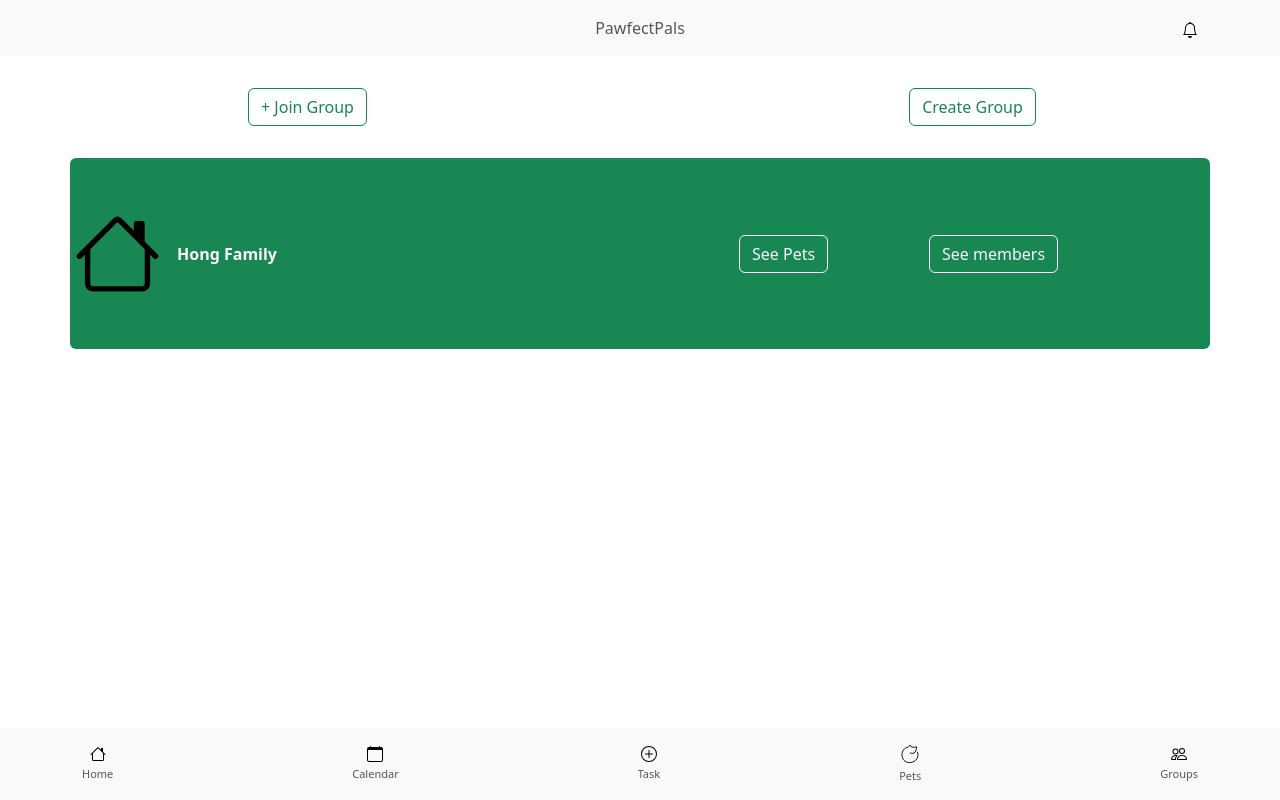
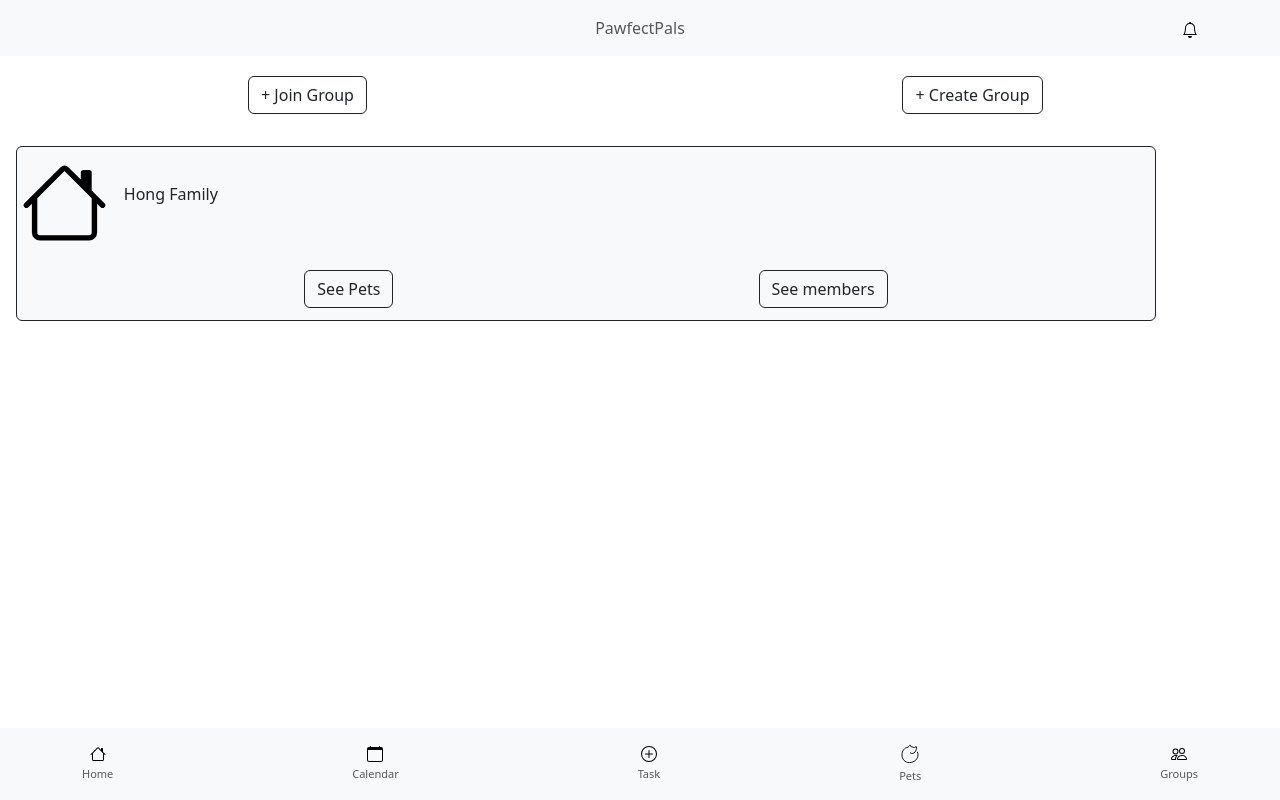
Before and after one commit to brandonhjh/PawfectPals, a Vue app in the folder pawfectpal-frontend/: page /groups in a window 1280 px wide. Built offline with nearby package versions, Linux system fonts and the light colour scheme.

Commit message:
Update Groups-view.vue
group view no colour

```diff
--- a/pawfectpal-frontend/src/views/Groups-view.vue
+++ b/pawfectpal-frontend/src/views/Groups-view.vue
@@ -1,9 +1,9 @@
 <template lang="html">
-    <div class="container my-3 ">
+    <div class="container-sm my-1">
             <div class="row">
               <div class="col-5 p-2 ">
                 <div class="p-1 rounded text-center">
-                  <button type="button" class="btn btn-outline-success my-1 "> + Join Group </button>
+                  <button type="button" class="btn btn-outline-dark my-1 "> + Join Group </button>
 
                 </div>
               </div>
@@ -11,36 +11,32 @@
               </div>
               <div class="col-5 p-2">
                 <div class="p-1 rounded text-center">
-                  <a type="button" class="btn btn-outline-success my-1" href="#" @click="goToCreateGroup">Create Group</a>
+                  <a type="button" class="btn btn-outline-dark my-1" href="#" @click="goToCreateGroup">+ Create Group</a>
                 </div>
               </div>
             </div>
     </div>
 
+    <div class="container-sm mx-3 my-3 border rounded border-dark text-center bg-light">
+        <div class="row">
+            <div class="col-1 p-1 my-2 ">
+                <img src="../assets/house.svg" alt="" class=" align-items-center w-100  ">
+            </div>
+            <div class="col-5 my-3 text-dark align-items-center d-flex " ><p>Hong Family</p></div>
 
-    <div class="container mr-2 pr-2 rounded rounded-top text-center bg-success">
-        <div class="row my-1">
-            <div class="col-1 p-1 my-5 ">
-                <img src="../assets/house.svg" alt="" class="d-flex flex-row justify-content-between align-items-center w-100 ">
+        </div>
+        <div class="row">
+          <div class="col-1 "></div>
+          <div class="col-5 my-2 align-items-center ">
+            <button type="button" class="btn btn-outline-dark my-1 ">See Pets </button>
+          </div>
+          <div class="col-5 my-2 align-items-center">
 
-            </div>
-            <div class="col-3 my-5 text-light align-items-center d-flex " ><b>Hong Family</b></div>
-            <div class="col-3 p-1 my-5 "></div>
-            <div class="col-2 p-1 my-2 align-items-center d-flex ">
-                <button type="button" class="btn btn-outline-light my-1 ">See Pets </button>
-
-
-            </div>
-            <div class="col-2 p-1 my-2 align-items-center d-flex">
-
-
-                <button type="button" class="btn btn-outline-light my-1">See members </button>
-            </div>
-
+            <button type="button" class="btn btn-outline-dark my-1">See members </button>
+          </div>
         </div>
 
     </div>
-
 
 </template>
 <script>
@@ -48,12 +44,12 @@ export default {
   name: "Group-view",
   components: {},
 
-  methods:{
+  methods: {
     goToCreateGroup() {
       console.log("otw to Create Groups page");
-      this.$router.push('/createGroup');
+      this.$router.push("/createGroup");
     },
-  }
+  },
 };
 </script>
 <style lang="css">
```
